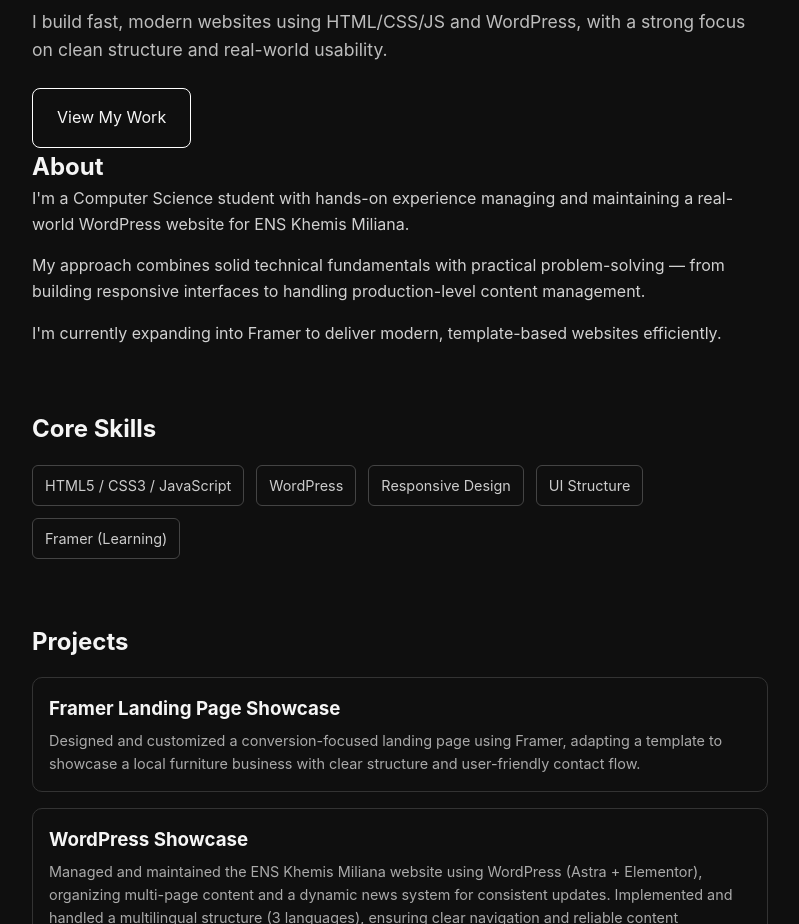
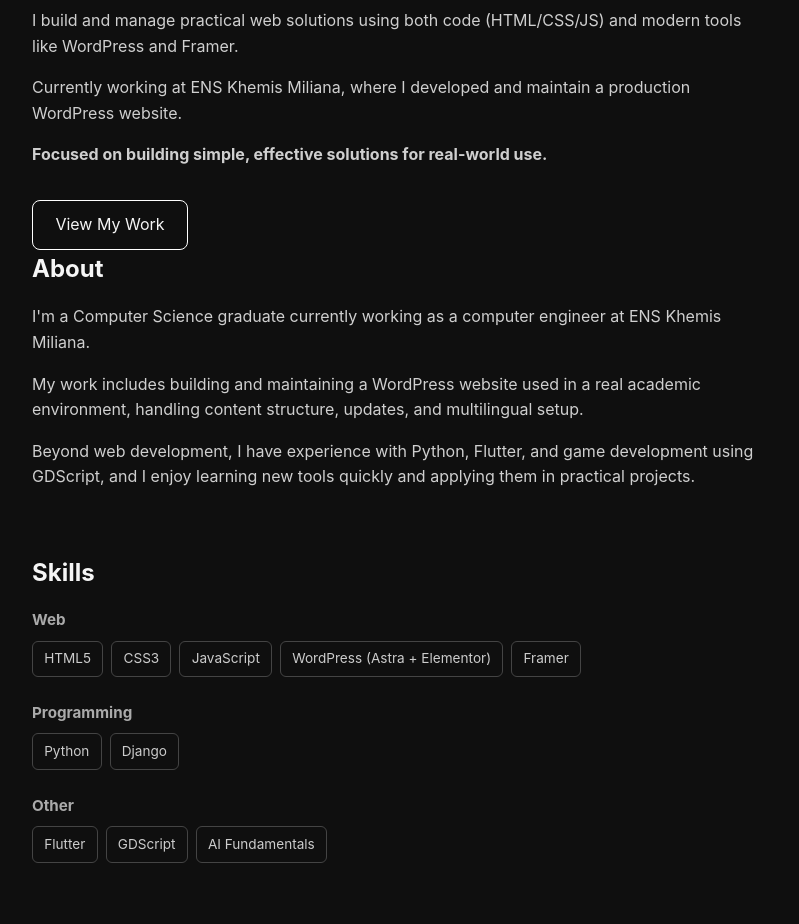
Before and after one commit to Moh541hhg/portfolio, a plain HTML site: page index.html in a window 1280 px wide. Shown: the part 168-1092 px from the top of the page, without its empty margins (240-1039 px from the left). Drawn offline with Linux system fonts and the light colour scheme.

Commit message:
Update index.html

```diff
--- a/index.html
+++ b/index.html
@@ -2,11 +2,10 @@
 <html lang="en">
 <head>
   <meta charset="UTF-8" />
-  <meta name="viewport" content="width=device-width, initial-scale=1.0" />
-  <title>Mohamed | Webmaster Portfolio</title>
+  <meta name="viewport" content="width=device-width, initial-scale=1.0"/>
+  <title>Mohamed | Portfolio</title>
 
   <style>
-    /* ===== RESET ===== */
     * {
       margin: 0;
       padding: 0;
@@ -15,20 +14,14 @@
 
     body {
       font-family: -apple-system, BlinkMacSystemFont, "Segoe UI", Roboto, sans-serif;
-      line-height: 1.6;
       background: #0f0f0f;
       color: #f5f5f5;
+      line-height: 1.6;
     }
 
-    a {
-      color: inherit;
-      text-decoration: none;
-    }
-
-    /* ===== LAYOUT ===== */
     .container {
       max-width: 800px;
-      margin: 0 auto;
+      margin: auto;
       padding: 2rem;
     }
 
@@ -36,55 +29,66 @@
       margin-bottom: 4rem;
     }
 
-    /* ===== HERO ===== */
-    .hero h1 {
+    h1 {
       font-size: 2.5rem;
       margin-bottom: 1rem;
     }
 
-    .hero p {
-      font-size: 1.1rem;
-      color: #bdbdbd;
-      margin-bottom: 1.5rem;
+    h2 {
+      margin-bottom: 1rem;
     }
 
+    p {
+      color: #cfcfcf;
+      margin-bottom: 1rem;
+    }
+
+    a {
+      text-decoration: none;
+      color: inherit;
+    }
+
+    /* HERO */
     .cta {
       display: inline-block;
-      padding: 1rem 1.5rem;
-      border: 1px solid #ffffff;
+      margin-top: 1rem;
+      padding: 0.7rem 1.4rem;
+      border: 1px solid #fff;
       border-radius: 8px;
       transition: 0.3s;
     }
 
     .cta:hover {
-      background: #ffffff;
-      color: #000000;
+      background: #fff;
+      color: #000;
     }
 
-    /* ===== ABOUT ===== */
-    .about p {
-      margin-bottom: 1rem;
-      color: #d1d1d1;
+    /* SKILLS */
+    .skills-group {
+      margin-bottom: 1.5rem;
     }
 
-    /* ===== SKILLS ===== */
-    .skills ul {
-      list-style: none;
+    .skills-group h3 {
+      margin-bottom: 0.5rem;
+      color: #aaa;
+      font-size: 0.95rem;
+    }
+
+    .skills-list {
       display: flex;
       flex-wrap: wrap;
-      gap: 0.75rem;
-      margin-top: 1rem;
+      gap: 0.5rem;
     }
 
-    .skills li {
+    .skills-list span {
       border: 1px solid #444;
-      padding: 0.5rem 0.75rem;
+      padding: 0.4rem 0.7rem;
       border-radius: 6px;
-      font-size: 0.9rem;
+      font-size: 0.85rem;
       color: #ccc;
     }
 
-    /* ===== LINKS ===== */
+    /* LINKS */
     .links {
       display: flex;
       flex-direction: column;
@@ -108,11 +112,10 @@
     }
 
     .link-card p {
+      font-size: 0.9rem;
       color: #aaa;
-      font-size: 0.9rem;
     }
 
-    /* ===== FOOTER ===== */
     footer {
       text-align: center;
       color: #777;
@@ -120,9 +123,8 @@
       margin-top: 2rem;
     }
 
-    /* ===== RESPONSIVE ===== */
     @media (max-width: 600px) {
-      .hero h1 {
+      h1 {
         font-size: 2rem;
       }
 
@@ -138,53 +140,83 @@
   <div class="container">
 
     <!-- HERO -->
-    <header class="hero">
-      <h1>Hi, I'm Mohamed — CS Student & Webmaster</h1>
+    <header>
+      <h1>Hi, I'm Mohamed — Computer Engineer & Web Developer</h1>
       <p>
-        I build fast, modern websites using HTML/CSS/JS and WordPress, with a strong focus on clean structure and real-world usability.
+        I build and manage practical web solutions using both code (HTML/CSS/JS) and modern tools like WordPress and Framer.
       </p>
-      <a href="#links" class="cta">View My Work</a>
+      <p>
+        Currently working at ENS Khemis Miliana, where I developed and maintain a production WordPress website.
+      </p>
+      <p><strong>Focused on building simple, effective solutions for real-world use.</strong></p>
+
+      <a href="#work" class="cta">View My Work</a>
     </header>
 
     <!-- ABOUT -->
-    <section class="about">
+    <section>
       <h2>About</h2>
       <p>
-        I'm a Computer Science student with hands-on experience managing and maintaining a real-world WordPress website for ENS Khemis Miliana.
+        I'm a Computer Science graduate currently working as a computer engineer at ENS Khemis Miliana.
       </p>
       <p>
-        My approach combines solid technical fundamentals with practical problem-solving — from building responsive interfaces to handling production-level content management.
+        My work includes building and maintaining a WordPress website used in a real academic environment, handling content structure, updates, and multilingual setup.
       </p>
       <p>
-        I'm currently expanding into Framer to deliver modern, template-based websites efficiently.
+        Beyond web development, I have experience with Python, Flutter, and game development using GDScript, and I enjoy learning new tools quickly and applying them in practical projects.
       </p>
     </section>
 
     <!-- SKILLS -->
-    <section class="skills">
-      <h2>Core Skills</h2>
-      <ul>
-        <li>HTML5 / CSS3 / JavaScript</li>
-        <li>WordPress</li>
-        <li>Responsive Design</li>
-        <li>UI Structure</li>
-        <li>Framer (Learning)</li>
-      </ul>
+    <section>
+      <h2>Skills</h2>
+
+      <div class="skills-group">
+        <h3>Web</h3>
+        <div class="skills-list">
+          <span>HTML5</span>
+          <span>CSS3</span>
+          <span>JavaScript</span>
+          <span>WordPress (Astra + Elementor)</span>
+          <span>Framer</span>
+        </div>
+      </div>
+
+      <div class="skills-group">
+        <h3>Programming</h3>
+        <div class="skills-list">
+          <span>Python</span>
+          <span>Django</span>
+        </div>
+      </div>
+
+      <div class="skills-group">
+        <h3>Other</h3>
+        <div class="skills-list">
+          <span>Flutter</span>
+          <span>GDScript</span>
+          <span>AI Fundamentals</span>
+        </div>
+      </div>
+
     </section>
 
-    <!-- LINKS -->
-    <section id="links" class="links">
-      <h2>Projects</h2>
+    <!-- WORK -->
+    <section id="work" class="links">
+      <h2>Work</h2>
 
-      <a href="https://maktabi.framer.website/" class="link-card">
-        <h3>Framer Landing Page Showcase</h3>
-        <p>Designed and customized a conversion-focused landing page using Framer, adapting a template to showcase a local furniture business with clear structure and user-friendly contact flow.</p>
+      <a href="https://maktabi.framer.website/" target="_blank" class="link-card">
+        <h3>Framer Landing Page</h3>
+        <p>
+          Built and customized a Framer landing page for a local furniture business, focusing on clean layout and a streamlined contact experience.
+        </p>
       </a>
 
       <a href="http://ens.univ-dbkm.dz/" class="link-card">
-        <h3>WordPress Showcase</h3>
-        <p>Managed and maintained the ENS Khemis Miliana website using WordPress (Astra + Elementor), organizing multi-page content and a dynamic news system for consistent updates.
-          Implemented and handled a multilingual structure (3 languages), ensuring clear navigation and reliable content management in a live production environment.</p>
+        <h3>WordPress Website (ENS Khemis Miliana)</h3>
+        <p>
+          Managed and maintained a production WordPress website, including multi-page structure, news system, and multilingual content.
+        </p>
       </a>
 
     </section>
```
